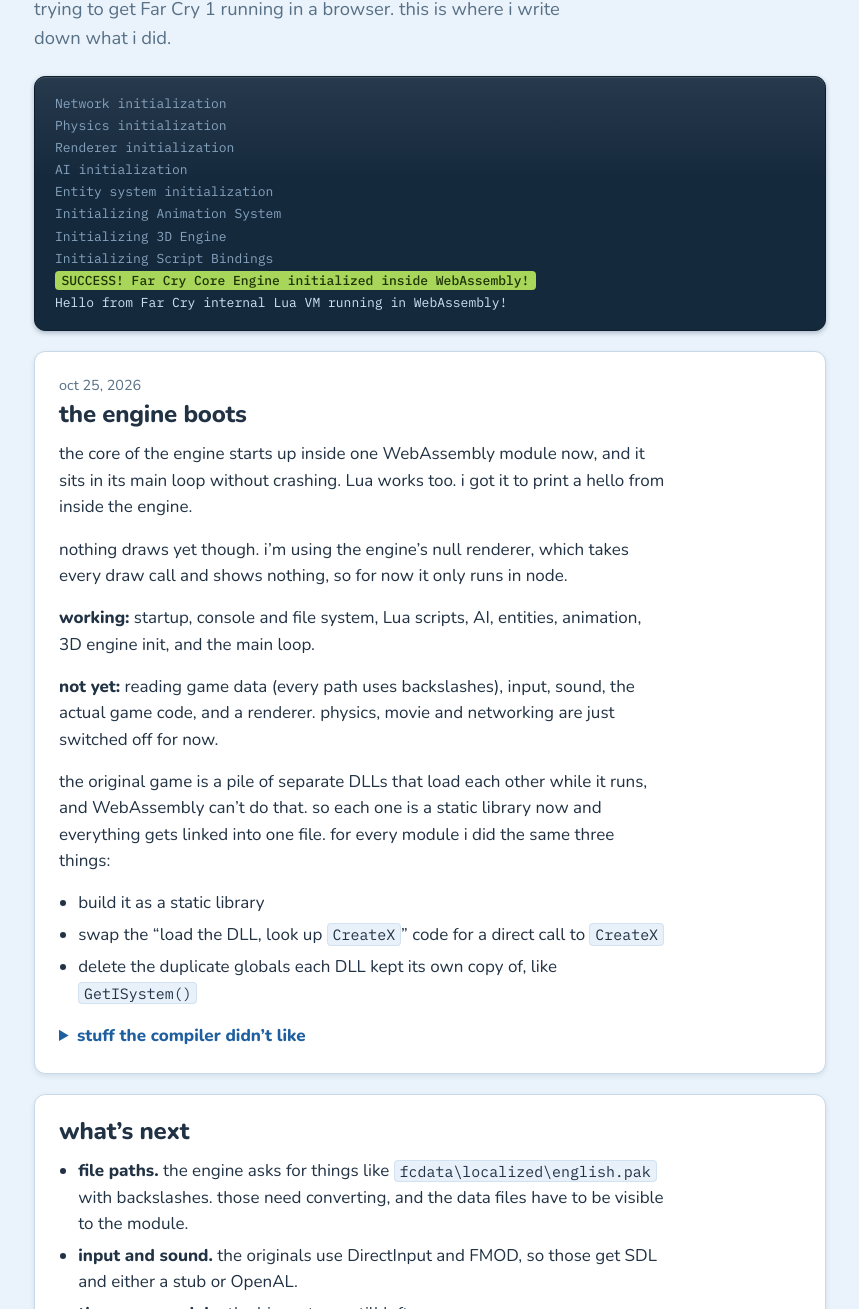
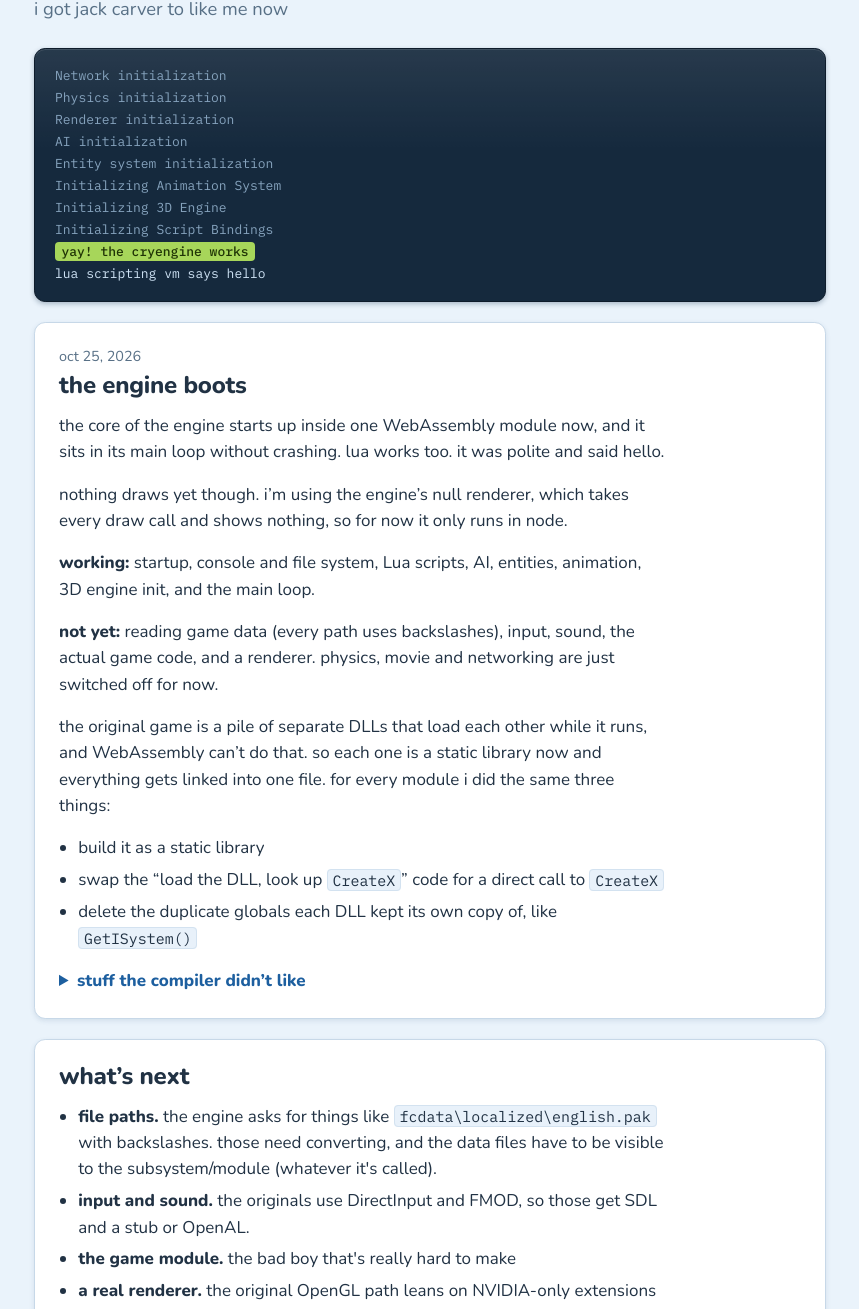
Before and after one commit to glueglop/glueglop.github.io, a plain HTML site: page farcry-wasm/index.html in a window 1280 px wide. Shown: the part 168-1477 px from the top of the page, without its empty margins (210-1069 px from the left). Drawn offline with nearby package versions, Linux system fonts and the light colour scheme.

Commit message:
glueglop site rev 2

```diff
--- a/farcry-wasm/index.html
+++ b/farcry-wasm/index.html
@@ -95,9 +95,9 @@ footer p { margin: 0 0 0.4rem; max-width: 38rem; }
 
 <div class="wrap">
   <section class="intro">
-    <h1>Far Cry 1 in the browser</h1>
-    <p>trying to get Far Cry 1 running in a browser. this is where i write down what i did.</p>
-<pre class="log" aria-label="Excerpt of the engine's startup log"><span class="dim">Network initialization
+    <h1>far cry 1 in a browser</h1>
+    <p>i got jack carver to like me now</p>
+<pre class="log" aria-label="stuff taken from the startup log"><span class="dim">Network initialization
 Physics initialization
 Renderer initialization
 AI initialization
@@ -105,8 +105,8 @@ Entity system initialization
 Initializing Animation System
 Initializing 3D Engine
 Initializing Script Bindings</span>
-<span class="ok">SUCCESS! Far Cry Core Engine initialized inside WebAssembly!</span>
-Hello from Far Cry internal Lua VM running in WebAssembly!</pre>
+<span class="ok">yay! the cryengine works</span>
+lua scripting vm says hello</pre>
   </section>
 </div>
 
@@ -117,7 +117,7 @@ Hello from Far Cry internal Lua VM running in WebAssembly!</pre>
   <article class="entry" id="2026-10-25">
     <time datetime="2026-10-25">oct 25, 2026</time>
     <h2>the engine boots</h2>
-    <p>the core of the engine starts up inside one WebAssembly module now, and it sits in its main loop without crashing. Lua works too. i got it to print a hello from inside the engine.</p>
+    <p>the core of the engine starts up inside one WebAssembly module now, and it sits in its main loop without crashing. lua works too. it was polite and said hello.</p>
     <p>nothing draws yet though. i’m using the engine’s null renderer, which takes every draw call and shows nothing, so for now it only runs in node.</p>
     <p><strong>working:</strong> startup, console and file system, Lua scripts, AI, entities, animation, 3D engine init, and the main loop.</p>
     <p><strong>not yet:</strong> reading game data (every path uses backslashes), input, sound, the actual game code, and a renderer. physics, movie and networking are just switched off for now.</p>
@@ -142,9 +142,9 @@ X::X() inside a constructor    MSVC accepts a no-op, clang rejects it</pre>
   <article class="entry" id="up-next">
     <h2>what’s next</h2>
     <ul>
-      <li><strong>file paths.</strong> the engine asks for things like <code>fcdata\localized\english.pak</code> with backslashes. those need converting, and the data files have to be visible to the module.</li>
-      <li><strong>input and sound.</strong> the originals use DirectInput and FMOD, so those get SDL and either a stub or OpenAL.</li>
-      <li><strong>the game module.</strong> the biggest one still left.</li>
+      <li><strong>file paths.</strong> the engine asks for things like <code>fcdata\localized\english.pak</code> with backslashes. those need converting, and the data files have to be visible to the subsystem/module (whatever it's called).</li>
+      <li><strong>input and sound.</strong> the originals use DirectInput and FMOD, so those get SDL and a stub or OpenAL.</li>
+      <li><strong>the game module.</strong> the bad boy that's really hard to make</li>
       <li><strong>a real renderer.</strong> the original OpenGL path leans on NVIDIA-only extensions that WebGL doesn’t have, so this means writing a new WebGL backend.</li>
     </ul>
   </article>
@@ -153,7 +153,7 @@ X::X() inside a constructor    MSVC accepts a no-op, clang rejects it</pre>
 
 <footer>
   <div class="wrap">
-    <p>unofficial fan project, not affiliated with Crytek or Ubisoft. no game files are hosted here.</p>
+    <p>unofficial project, not affiliated with Crytek or Ubisoft. no game files are hosted here.</p>
     <p>built on the source tree from <a href="https://github.com/ugozapad/FarCry">ugozapad/FarCry</a>.</p>
   </div>
 </footer>
```
